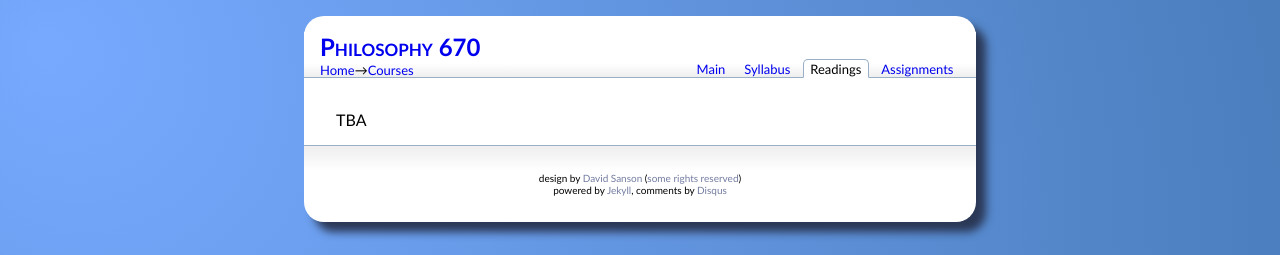
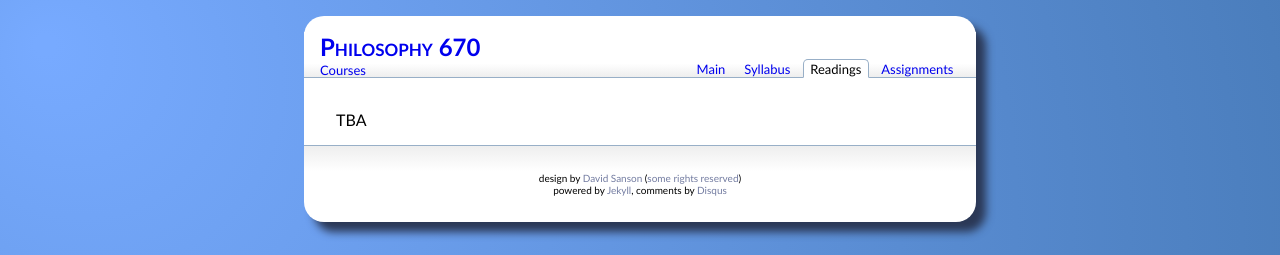
Before and after one commit to dsanson/dsanson.github.com, a Jekyll site: the page built from 670f2010/readings.markdown, in a window 1280 px wide. Shown: the top 255 px of the page. Built offline with Jekyll 4.4.1, drawn with Linux system fonts in a browser that asks for light colours; Markdown is read by kramdown in place of the engine named in the settings.

Commit message:
oops. didnt fix that menu right. should be now

```diff
--- a/_includes/nav-course.html
+++ b/_includes/nav-course.html
@@ -3,7 +3,7 @@
 </h1>
 <nav>
     <ul>
-        <li class="up left"><a href="/">Home</a>→<a href="/courses">Courses</a></li>
+        <li class="up left"><a href="/courses">Courses</a></li>
         <li class="main"><a href="{{base}}">Main</a></li>
         <li class="syllabus"><a href="{{base}}/syllabus">Syllabus</a></li>
         <li class="readings"><a href="{{base}}/readings">Readings</a></li>
```
